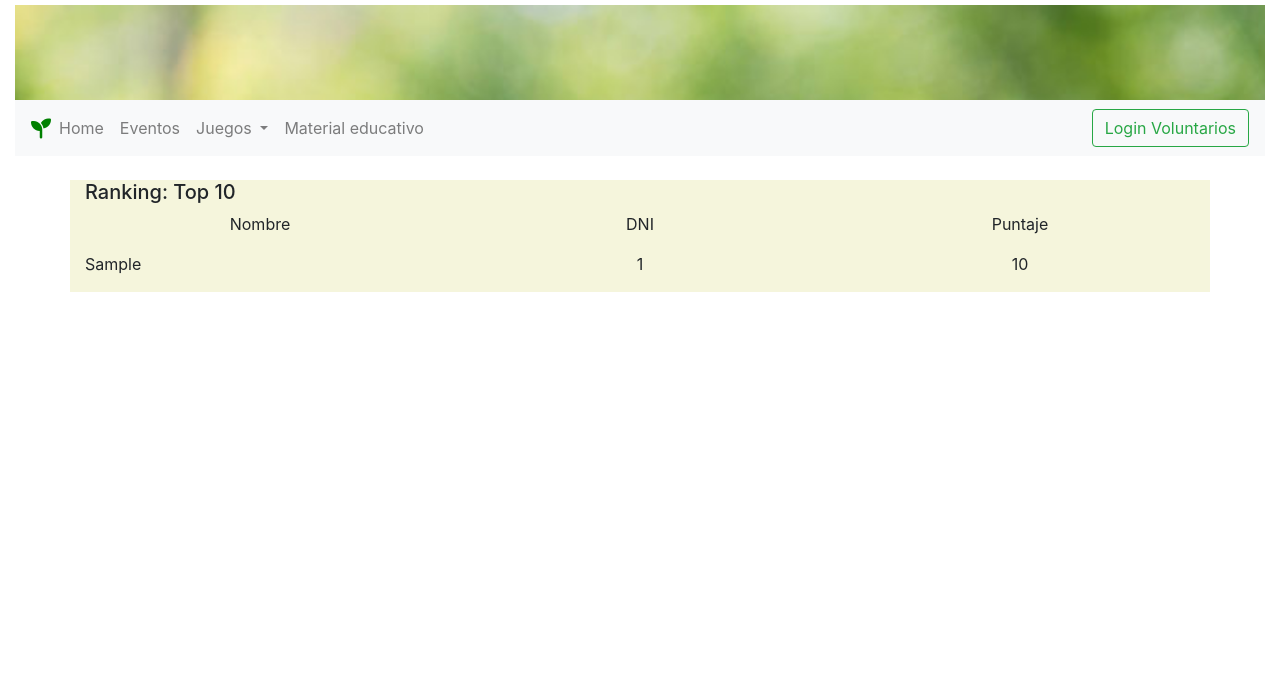
After one commit to bauticanavese/VerdeQueTeQuieroVerde, a Django app: page /scores/ in a window 1280 px wide. The commit adds this page. Shown: the top 692 px of the page. Run offline with Django 3.2, Linux system fonts and the light colour scheme; tables that the repository leaves empty hold one stand-in row (values such as "Sample post"); some libraries are stand-ins or nearby versions.

Commit message:
ranking view done

```diff
--- a/scores/models.py
+++ b/scores/models.py
@@ -1,5 +1,5 @@
 from django.db import models
-from django.utils import timezone
+
 
 class Score(models.Model):
     participant = models.CharField(max_length=200, default='')
--- /dev/null
+++ b/scores/templates/scores/index.html
@@ -0,0 +1,38 @@
+{% extends "base.html" %}
+{% load static %}
+
+{% block content %}
+
+  {% if not ranking %}
+    <p>No hay información para el ranking.</p>
+  {% else %}
+    <div class="container" style="background: beige">
+    <h5> Ranking: Top 10 </h5>
+      <div class="row" id="scores-container">
+        <div class="col">
+            <p class="text-center"> Nombre </p>
+        </div>
+        <div class="col">
+            <p class="text-center"> DNI </p>
+        </div>
+        <div class="col">
+            <p class="text-center"> Puntaje </p>
+        </div>
+       </div>
+    {% for score in ranking %}
+      <div class="row" id="scores-container">
+        <div class="col">
+          <p> {{ score.participant }} </p>
+        </div>
+        <div class="col">
+          <p class="text-center"> {{ score.dni }} </p>
+        </div>
+        <div class="col">
+          <p class="text-center"> {{ score.score }} </p>
+        </div>
+       </div>
+    {% endfor %}
+    </div>
+  {% endif %}
+
+{% endblock %}
--- a/scores/templates/scores/score.html
+++ b/scores/templates/scores/score.html
@@ -19,7 +19,7 @@
                   <label class="text-secondary" style="font-size:21px; color:maroon">DNI: </label> {{dni}}<br>
                   <label class="text-secondary" style="font-size:21px; color:maroon">Fecha: </label> {{date}}<br>
                   Gracias por participar.
-                  {% comment %} TODO: Agregar enlace al liderboard {% endcomment %}
+                  <a href="/scores" class="btn btn-link">Ver Ranking</a>
                 </div>
             </div>
           </div>
@@ -28,4 +28,5 @@
     </div>
   </div>
   </div>
+  </div>
 {% endblock %}
--- a/scores/urls.py
+++ b/scores/urls.py
@@ -3,5 +3,6 @@ from django.urls import path
 from . import views
 
 urlpatterns = [
+  path('', views.index, name='index'),
   path('score', views.score, name='score'),
 ]
--- a/scores/views.py
+++ b/scores/views.py
@@ -8,37 +8,46 @@ from trivias.models import Choice
 
 SCORE_PER_QUESTION = 13
 
+
+def index(request):
+    ranking = Score.objects.order_by('-score')[:10]
+    context = {'ranking': ranking}
+    return render(request, 'scores/index.html', context=context)
+
+
 def calculate_score(choices_ids):
-  choices = list(map(lambda x: Choice.objects.get(id=x), choices_ids))
-  return sum(c.is_correct for c in choices)*SCORE_PER_QUESTION
+    choices = list(map(lambda x: Choice.objects.get(id=x), choices_ids))
+    return sum(c.is_correct for c in choices) * SCORE_PER_QUESTION
+
 
 def create_score(participant, dni, total_score):
-  past_scores = Score.objects.filter(dni=dni, play_date__gte=date.today())
-  if len(past_scores) > 0:
-    raise Exception("Ya participó en la trívia, intente mañana.")
+    past_scores = Score.objects.filter(dni=dni, play_date__gte=date.today())
+    if len(past_scores) > 0:
+        raise Exception("Ya participó en la trívia, intente mañana.")
 
-  score = Score(participant=participant, dni=dni, score=total_score)
-  score.save()
-  return score
+    score = Score(participant=participant, dni=dni, score=total_score)
+    score.save()
+    return score
+
 
 def score(request):
-  if request.method == 'POST':
-    try:
-      participant = request.POST.get('name', '')
-      dni = request.POST.get('dni', '')
-      if not dni:
-        raise Exception("Debe ingresar su dni para poder jugar.")
-      dni = int(dni)
-      selected_choices = { int(v) for (k,v) in request.POST.items() if k.isnumeric()}
-      total_score = calculate_score(selected_choices)
-      score = create_score(participant, dni, total_score)
-    except Exception as e:
-      query_string =  urlencode({'error_message': e.args[0]})
-      url = '/trivias?{}'.format(query_string)
-      return redirect(url)
+    if request.method == 'POST':
+        try:
+            participant = request.POST.get('name', '')
+            dni = request.POST.get('dni', '')
+            if not dni:
+                raise Exception("Debe ingresar su dni para poder jugar.")
+            dni = int(dni)
+            selected_choices = {int(v) for (k, v) in request.POST.items() if k.isnumeric()}
+            total_score = calculate_score(selected_choices)
+            score = create_score(participant, dni, total_score)
+        except Exception as e:
+            query_string = urlencode({'error_message': e.args[0]})
+            url = '/trivias?{}'.format(query_string)
+            return redirect(url)
 
-    context = {'participant': score.participant, 'dni': score.dni, 'score': score.score, 'date': score.play_date}
+        context = {'participant': score.participant, 'dni': score.dni, 'score': score.score, 'date': score.play_date}
 
-    return render(request, 'scores/score.html', context=context)
-  else:
-      return redirect('/')
+        return render(request, 'scores/score.html', context=context)
+    else:
+        return redirect('/')
--- a/templates/base.html
+++ b/templates/base.html
@@ -54,7 +54,7 @@
             </a>
             <div class="dropdown-menu" aria-labelledby="navbarDropdown">
               <a class="dropdown-item" href="/trivias">Trivias</a>
-              {% comment %} <a class="dropdown-item" href="#">Puntaje</a> {% endcomment %}
+              <a class="dropdown-item" href="/scores">Ranking</a>
               <div class="dropdown-divider"></div>
               {% comment %} <a class="dropdown-item" href="#">Premios</a> {% endcomment %}
             </div>
```
